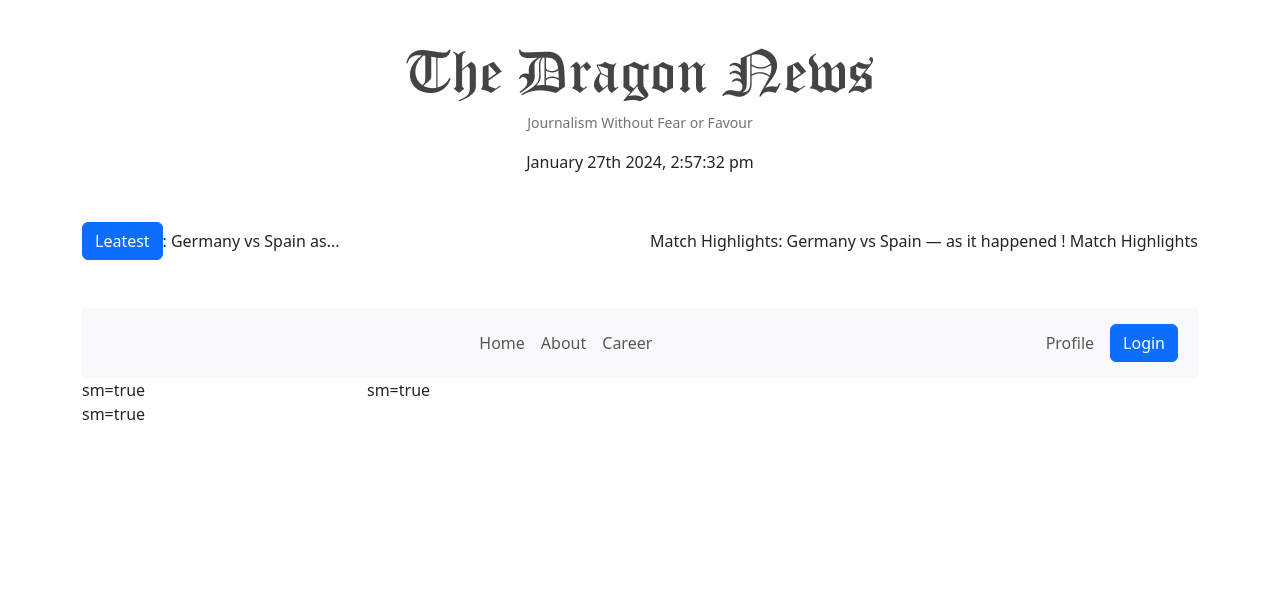
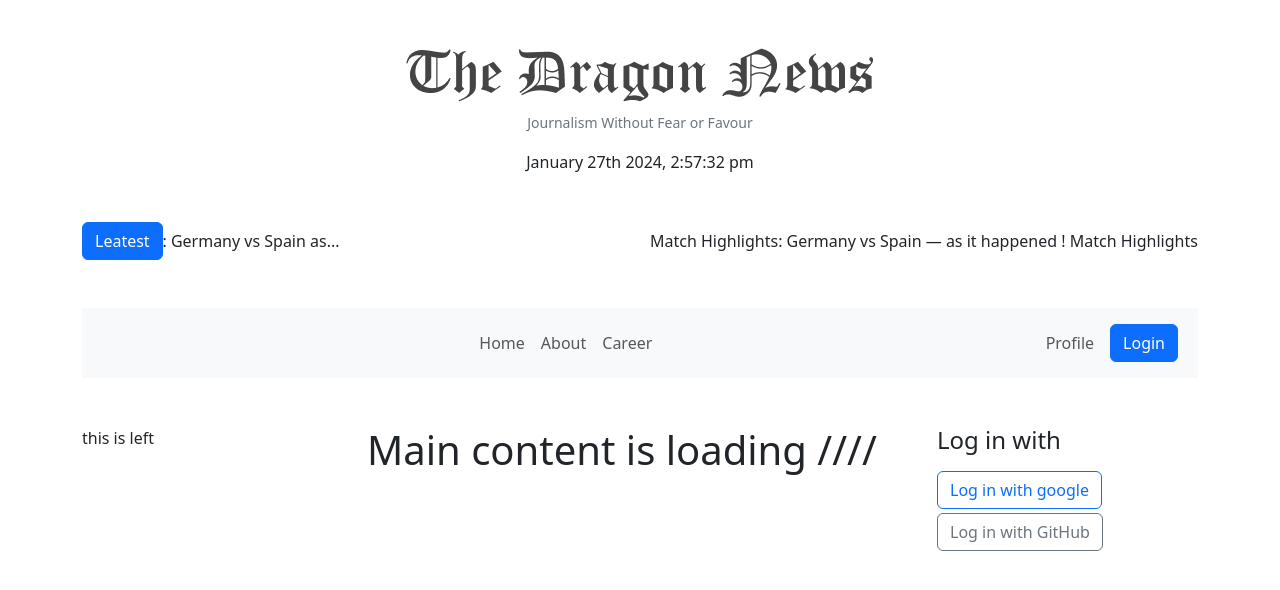
Before and after one commit to JAHIDHASAN05/ReportRise, a React (Vite) app: page / in a window 1280 px wide. Shown: the top 590 px of the page. Built offline with nearby package versions, Linux system fonts and the light colour scheme.

Commit message:
navbar added

```diff
--- a/src/LayOut/Main.jsx
+++ b/src/LayOut/Main.jsx
@@ -1,6 +1,9 @@
 import React from 'react';
 import Header from '../Components/Header/Header';
 import { Col, Container, Row } from 'react-bootstrap';
+import LeftNav from '../SharedPage/LeftNav/LeftNav';
+import Middlecontent from '../SharedPage/MiddleContent/Middlecontent';
+import RightNav from '../SharedPage/RightNav/RightNav';
 
 const Main = () => {
     return (
@@ -9,9 +12,9 @@ const Main = () => {
             <Container>
 
                 <Row>
-                    <Col sm={3}>sm=true</Col>
-                    <Col sm={6}>sm=true</Col>
-                    <Col sm={6}>sm=true</Col>
+                    <Col sm={3}><LeftNav></LeftNav></Col>
+                    <Col sm={6}><Middlecontent></Middlecontent></Col>
+                    <Col sm={3}><RightNav></RightNav></Col>
                 </Row>
             </Container>
 
--- /dev/null
+++ b/src/SharedPage/LeftNav/LeftNav.jsx
@@ -0,0 +1,11 @@
+import React from 'react';
+
+const LeftNav = () => {
+    return (
+        <div>
+            this is left
+        </div>
+    );
+};
+
+export default LeftNav;
--- /dev/null
+++ b/src/SharedPage/MiddleContent/Middlecontent.jsx
@@ -0,0 +1,13 @@
+import React from 'react';
+
+const Middlecontent = () => {
+    return (
+        <div>
+            <h1>Main content is loading ////
+
+            </h1>
+        </div>
+    );
+};
+
+export default Middlecontent;
--- a/src/SharedPage/NavigationBar/NavigationBar.jsx
+++ b/src/SharedPage/NavigationBar/NavigationBar.jsx
@@ -4,7 +4,7 @@ import { Button, Container, Nav, NavDropdown, Navbar } from 'react-bootstrap';
 const NavigationBar = () => {
     return (
         <div>
-            <Navbar collapseOnSelect expand="lg" className="bg-body-tertiary">
+            <Navbar collapseOnSelect expand="lg" className="bg-body-tertiary mb-5">
                 <Container>
                     <Navbar.Toggle aria-controls="responsive-navbar-nav" />
                     <Navbar.Collapse id="responsive-navbar-nav">
--- /dev/null
+++ b/src/SharedPage/RightNav/RightNav.jsx
@@ -0,0 +1,16 @@
+import React from 'react';
+import { Button } from 'react-bootstrap';
+
+const RightNav = () => {
+    return (
+        <div>
+            <div>
+                <h4>Log in with</h4>
+                <Button className='mb-1 mt-2' variant="outline-primary">Log in with google</Button>
+                <Button variant="outline-secondary">Log in with GitHub</Button>
+            </div>
+        </div>
+    );
+};
+
+export default RightNav;
```
